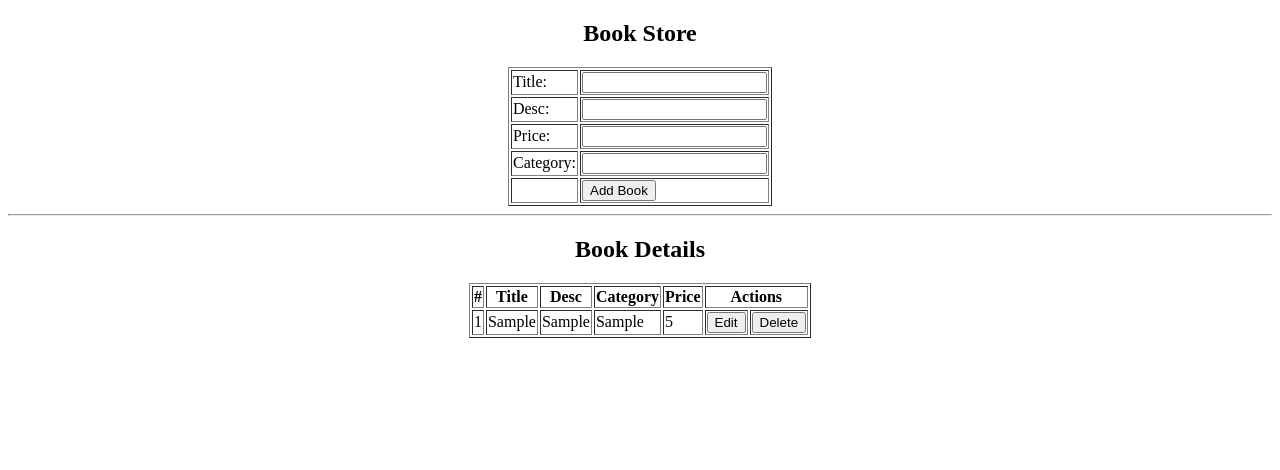
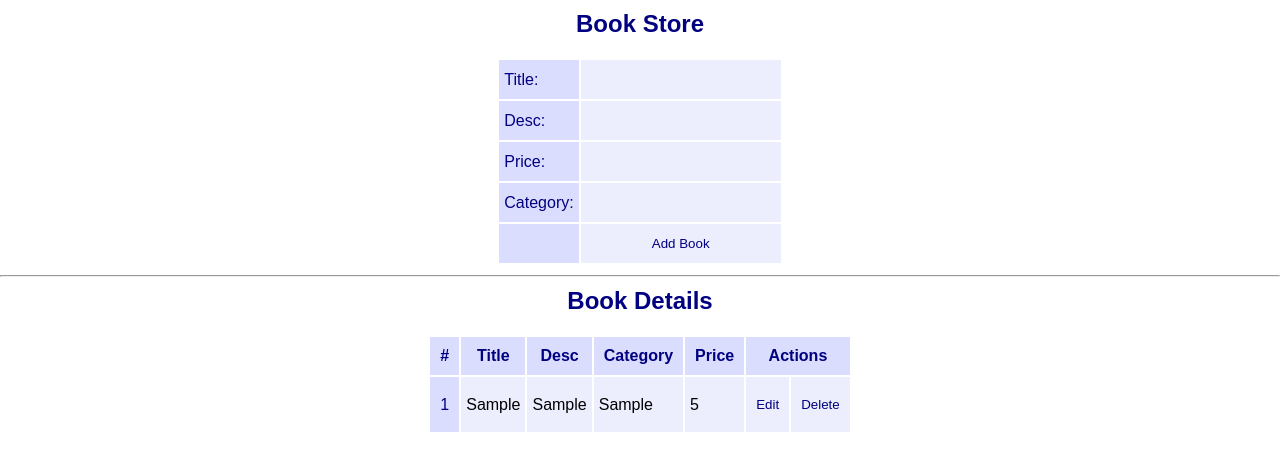
Before and after one commit to arth1312/JAVASCRIPT, a plain HTML site: page 31_CRUD/index.html in a window 1280 px wide. Both pictures are taken after typing "Sample", "Sample", "5", "Sample" into the empty fields and a click on the input "Add Book". Drawn offline with Linux system fonts and the light colour scheme.

Commit message:
31 CRUD 12/05/2025

```diff
--- a/31_CRUD/index.html
+++ b/31_CRUD/index.html
@@ -4,13 +4,14 @@
     <meta charset="UTF-8">
     <meta name="viewport" content="width=device-width, initial-scale=1.0">
     <title>Document</title>
+    <link rel="stylesheet" href="style.css">
 </head>
 <body>
 
     <div id="add-book-form" align="center">
         <h2>Book Store</h2>
         <form id="add-book">
-            <table border="1">
+            <table>
                 <tr>
                     <td>Title: </td>
                     <td><input type="text" id="title" /> </td>
@@ -37,7 +38,7 @@
     <div id="edit-book-form" align="center" style="display: none;">
         <h2>Edit Book Store</h2>
         <form id="edit-book">
-            <table border="1">
+            <table>
                 <tr>
                     <td>Title: </td>
                     <td><input type="text" id="editTitle" /> </td>
@@ -63,9 +64,10 @@
     </div>
 
     <hr>
+
     <div align="center" >
         <h2>Book Details</h2>
-        <table border="1">
+        <table>
             <thead>
                 <tr>
                     <th>#</th>
--- /dev/null
+++ b/31_CRUD/style.css
@@ -0,0 +1,50 @@
+*{
+    margin: 0;
+    padding: 0;
+    box-sizing: border-box;
+}
+body{
+    font-family: sans-serif;
+}
+h2{
+    padding: 10px 0;
+    color: navy;
+}
+table{
+    margin: 10px 0;
+}
+#add-book td:first-child, #edit-book td:first-child{
+    padding: 10px 5px;
+    color: navy;
+    background-color: rgb(219, 221, 255);
+}
+table td:last-child input{
+    padding: 12px 5px;
+    width: 200px;
+    background-color: rgb(236, 237, 253);
+    color: navy;
+    border: none;
+}
+table tr:last-child{
+    padding: 10px 5px;
+}
+th{
+    padding: 10px 10px;
+    color: navy;
+    background-color: rgb(219, 221, 255);
+}
+#view-book td{
+    padding: 10px 5px;
+    background-color: rgb(236, 237, 253);
+}
+#view-book td button{
+    padding: 10px 5px;
+    background-color: rgb(236, 237, 253);
+    color: navy;
+    border: none;
+}
+#view-book td:first-child{
+    color: navy;
+    background-color: rgb(219, 221, 255);
+    text-align: center;
+}
```
